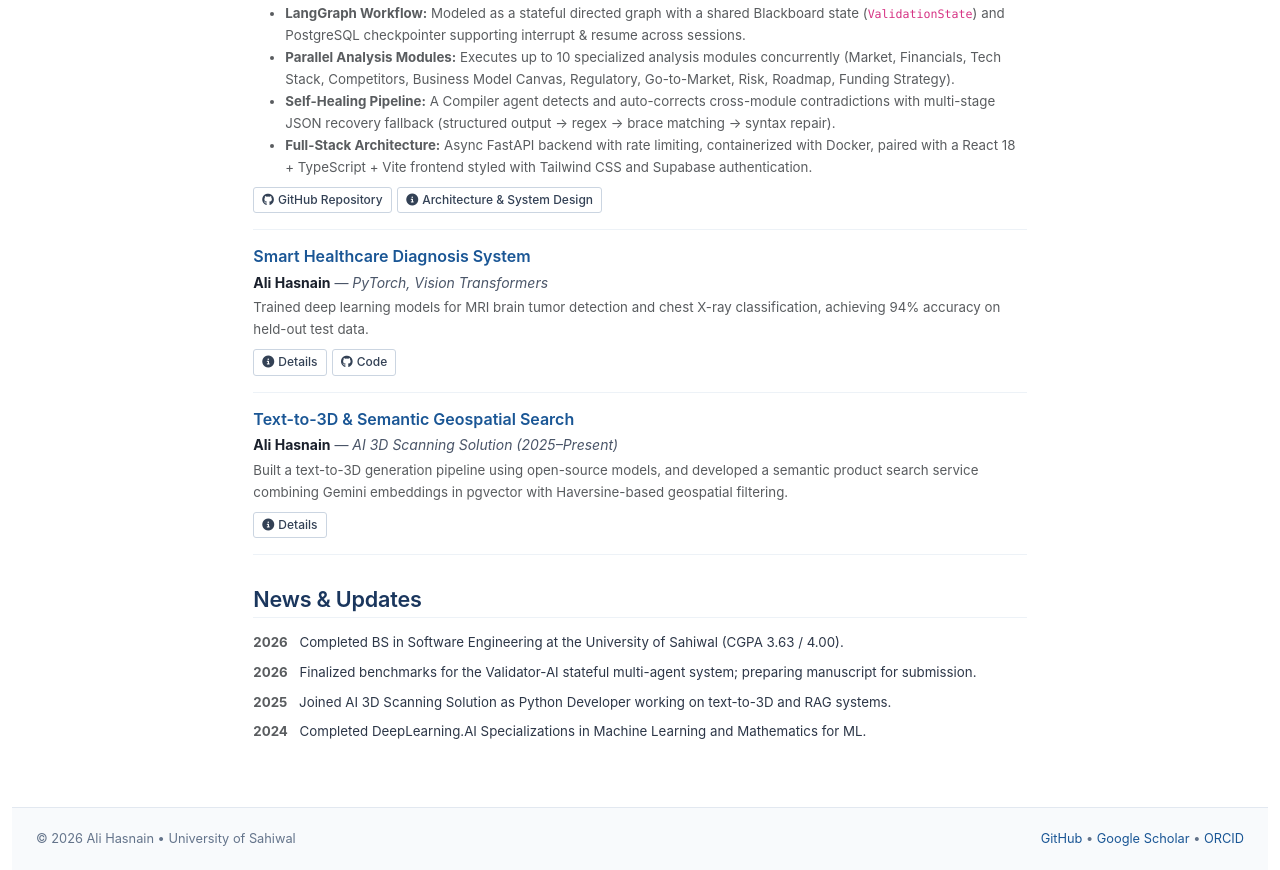
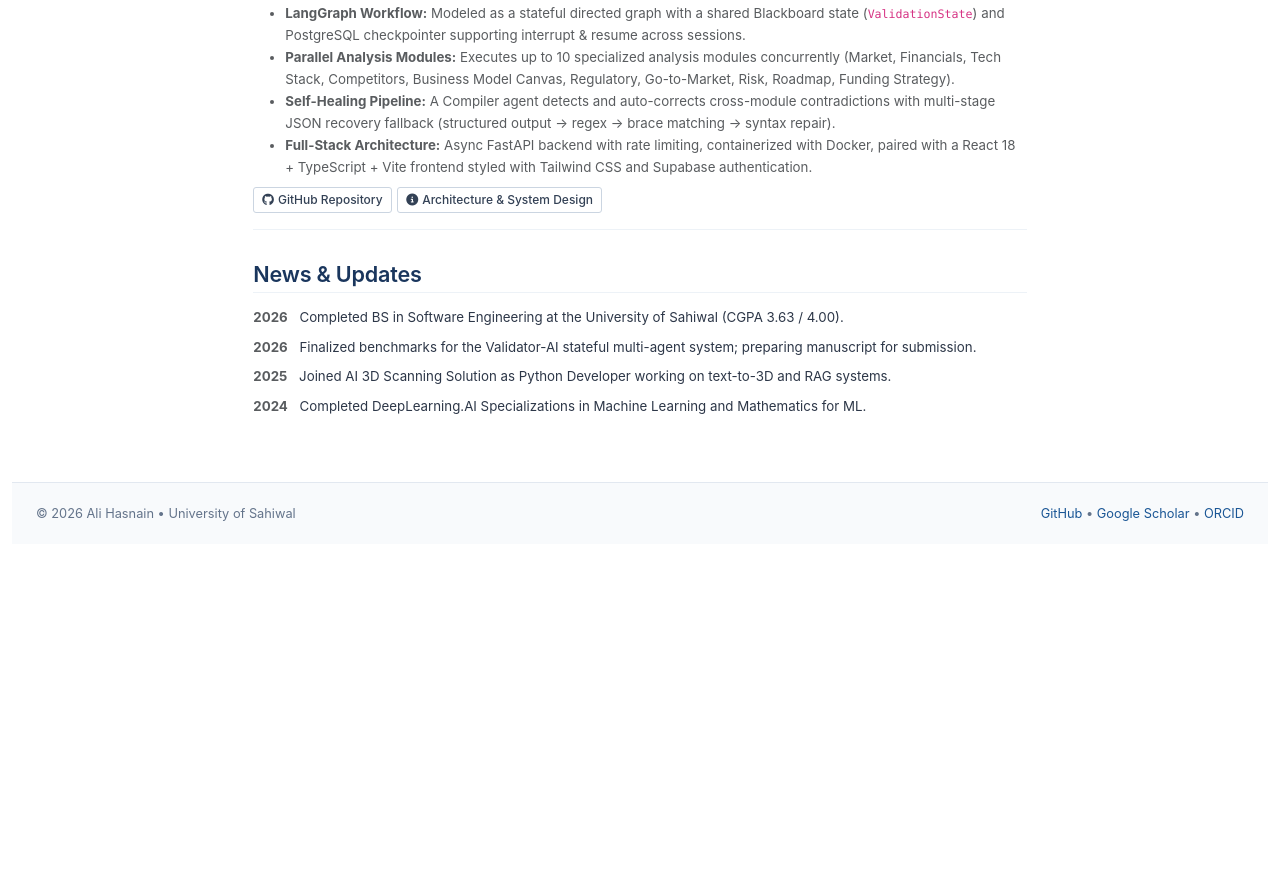
Before and after one commit to aliHasnainme/aliHasnainme.github.io, a plain HTML site: page index.html in a window 1280 px wide. Shown: the part 931-1801 px from the top of the page. After the commit the page ends 1475 px from the top, so only its background shows below. Drawn offline with nearby package versions, Linux system fonts and the light colour scheme; some icons are missing.

Commit message:
Remove Healthcare and Text-to-3D sections from Home page

```diff
--- a/index.html
+++ b/index.html
@@ -194,37 +194,6 @@
               </div>
             </div>
 
-            <div class="pub-item">
-              <div class="pub-title">
-                <a href="research/index.html#healthcare">Smart Healthcare Diagnosis System</a>
-              </div>
-              <div class="pub-authors">
-                <strong>Ali Hasnain</strong> &mdash; <em>PyTorch, Vision Transformers</em>
-              </div>
-              <p class="text-muted small mb-2">
-                Trained deep learning models for MRI brain tumor detection and chest X-ray classification, achieving 94% accuracy on held-out test data.
-              </p>
-              <div class="pub-links">
-                <a href="research/index.html#healthcare" class="btn-paper"><i class="fas fa-info-circle"></i> Details</a>
-                <a href="https://github.com/aliHasnainme" target="_blank" rel="noopener" class="btn-paper"><i class="fab fa-github"></i> Code</a>
-              </div>
-            </div>
-
-            <div class="pub-item">
-              <div class="pub-title">
-                <a href="research/index.html#text-to-3d">Text-to-3D &amp; Semantic Geospatial Search</a>
-              </div>
-              <div class="pub-authors">
-                <strong>Ali Hasnain</strong> &mdash; <em>AI 3D Scanning Solution (2025–Present)</em>
-              </div>
-              <p class="text-muted small mb-2">
-                Built a text-to-3D generation pipeline using open-source models, and developed a semantic product search service combining Gemini embeddings in pgvector with Haversine-based geospatial filtering.
-              </p>
-              <div class="pub-links">
-                <a href="research/index.html#text-to-3d" class="btn-paper"><i class="fas fa-info-circle"></i> Details</a>
-              </div>
-            </div>
-
             <h2 id="news">News &amp; Updates</h2>
             <ul class="list-unstyled small">
               <li class="mb-2">
```
